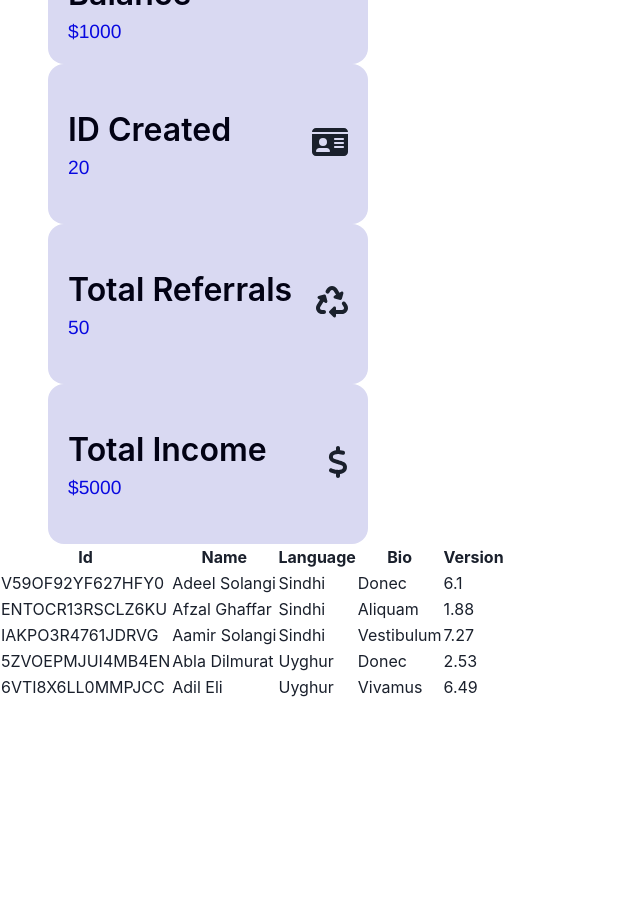
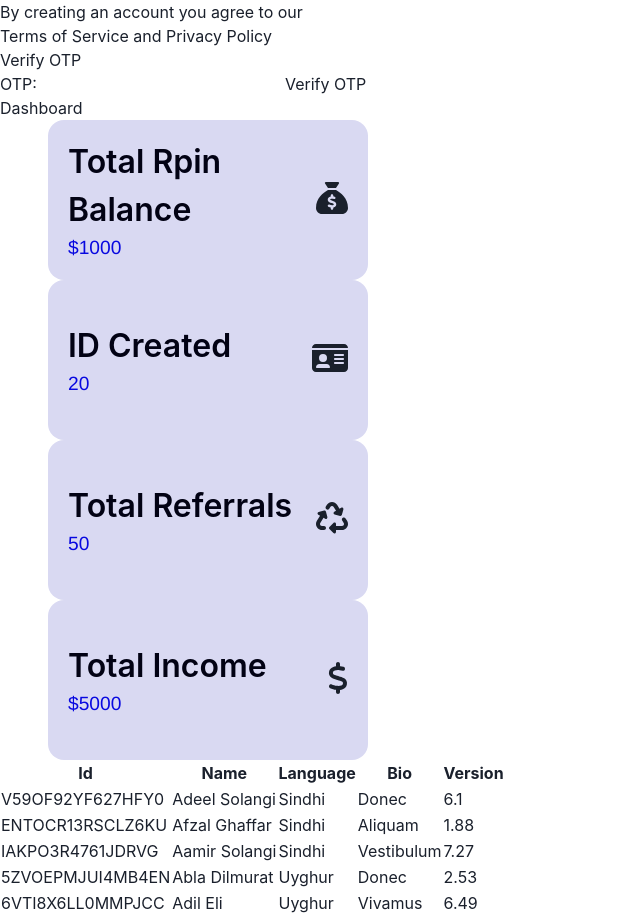
Before and after one commit to vivekpatil2001/growmore, a React (Vite) app in the folder grommor/frontend/: page / in a window 1280 px wide. Shown: the part 120-1036 px from the top of the page, without its empty margins (0-640 px from the left). Before the commit the page ends 820 px from the top, so only its background shows below. Built offline with nearby package versions, Linux system fonts and the light colour scheme.

Commit message:
added page

```diff
--- a/grommor/frontend/package.json
+++ b/grommor/frontend/package.json
@@ -15,7 +15,7 @@
     "@emotion/styled": "^11.11.5",
     "@fortawesome/fontawesome-svg-core": "^6.5.2",
     "@fortawesome/free-solid-svg-icons": "^6.5.2",
-    "@fortawesome/react-fontawesome": "^0.2.0",
+    "@fortawesome/react-fontawesome": "^0.2.1",
     "@headlessui/react": "^2.0.3",
     "@heroicons/react": "^2.1.3",
     "axios": "^1.6.8",
--- a/grommor/frontend/src/App.jsx
+++ b/grommor/frontend/src/App.jsx
@@ -7,7 +7,7 @@ const App = () => {
 
   return (
     <div>
-      {/* <Login /> */}
+      <Login />
       <Dashboard/>
 
     </div>
--- a/grommor/frontend/src/Components/Admin/Admin.jsx
+++ b/grommor/frontend/src/Components/Admin/Admin.jsx
@@ -16,7 +16,7 @@ function Admin() {
   const [users, setUsers] = useState(initialUsers);
 
   // State to track the current mode
-  const [darkMode, setDarkMode] = useState(false);
+  // const [darkMode, setDarkMode] = useState(false);
 
   // Function to toggle between dark and light mode
   const toggleDarkMode = () => {
@@ -50,6 +50,7 @@ function Admin() {
         <h1 className="text-center text-3xl font-bold">Admin Panel</h1>
         <div className="container mx-auto px-4 py-8 mt-12">
 
+3
           <div className="flex justify-around mb-8">
             <div className="w-1/3">
               <h2 className="text-2xl font-semibold mb-2 text-center">Users</h2>
@@ -66,7 +67,7 @@ function Admin() {
                 <p className="text-4xl font-bold text-center mt-4">$10,000</p>
               </div>
             </div>
-          </div>
+          </div>//
 
           <div className="overflow-x-auto">
             <table className="table-auto w-full">
--- a/grommor/frontend/src/Components/Dashboard/Dashboard.jsx
+++ b/grommor/frontend/src/Components/Dashboard/Dashboard.jsx
@@ -10,18 +10,8 @@ import { FaUserCheck } from "react-icons/fa6";
 import { TbArrowsRightLeft } from "react-icons/tb";
 import { BsArrowRightCircleFill } from "react-icons/bs";
 import { FaInstagram, FaTelegram } from "react-icons/fa";
-import { FontAwesomeIcon } from '@fortawesome/react-fontawesome'
-import { faEnvelope } from '@fortawesome/free-solid-svg-icons'
-import { faSackDollar } from '@fortawesome/free-solid-svg-icons'
-import { faIdCard } from '@fortawesome/free-solid-svg-icons'
-import { faRecycle } from '@fortawesome/free-solid-svg-icons'
-import { faDollarSign } from '@fortawesome/free-solid-svg-icons'
-const user = {
-  name: "Tom Cook",
-  email: "tom@example.com",
-  imageUrl:
-    "https://images.unsplash.com/photo-1472099645785-5658abf4ff4e?ixlib=rb-1.2.1&ixid=eyJhcHBfaWQiOjEyMDd9&auto=format&fit=facearea&facepad=2&w=256&h=256&q=80",
-};
+import { FontAwesomeIcon } from '@fortawesome/react-fontawesome';
+import { faEnvelope, faSackDollar, faIdCard, faRecycle, faDollarSign } from '@fortawesome/free-solid-svg-icons';
 
 const getUserDashboard = async () => {
   try {
@@ -32,21 +22,8 @@ const getUserDashboard = async () => {
   }
 };
 
-console.log(user);
 function Dashboard() {
-  // useEffect(() => {
-  //   getUserDashboard();
-  // }, [])
-
-  // State to track the current mode
-  const [darkMode, setDarkMode] = useState(false);
-
-  // Function to toggle between dark and light mode
-  const toggleDarkMode = () => {
-    setDarkMode(!darkMode);
-  };
-
-  const [user,setUser] = useState([
+  const [user, setUser] = useState([
     {
       "name": "Adeel Solangi",
       "language": "Sindhi",
@@ -82,215 +59,44 @@ function Dashboard() {
       "bio": "Vivamus",
       "version": 6.49
     }
-  ])
+  ]);
+
   return (
-    <div>
+    <div className="bg-white text-black">
       <Navbar />
+      <div className="container mx-auto py-8 px-4">
+        <div className="grid grid-cols-1 sm:grid-cols-2 lg:grid-cols-4 lg:gap-20 gap-6 mr-8 mb-8">
+          <Cards icon={faSackDollar} name="Total Rpin Balance" money="$1000" />
+          <Cards icon={faIdCard} name="ID Created" money="20" />
+          <Cards icon={faRecycle} name="Total Referrals" money="50" />
+          <Cards icon={faDollarSign} name="Total Income" money="$5000" />
+        </div>
 
-      {/* <section className="container flex flex-col md:flex-row items-center justify-around">
-        <div className="w-full md:w-1/2 p-4 md:m-auto">
-          <div className="m-2 w-full">
-            <h1 className="text-red-500 mb-4 text-3xl">🎉 Exciting News! 🎉</h1>
-            <p className="text-black">
-              Stay updated with the latest announcements, exclusive offers, and
-              insider insights by joining our Telegram channel{" "}
-              <a href="https://t.me/big_bull_refer_and_earn" target="/blank">
-                Join
-              </a>
-              . It's your passport to staying ahead of the curve and maximizing
-              your earning potential. Don't miss out – join us on Telegram today
-              and let the referral rewards begin! ✨
-            </p>
-          </div>
-          <div>
-            <img src={reffer} className="w-96 ml-36" alt="" />
+        <div className="overflow-x-auto">
+          <table className="min-w-full divide-y divide-gray-200">
+            <thead className="bg-gray-50">
+              <tr>
+                <th className="px-6 py-3 text-left text-xs font-medium text-gray-500 uppercase tracking-wider">Id</th>
+                <th className="px-6 py-3 text-left text-xs font-medium text-gray-500 uppercase tracking-wider">Name</th>
+                <th className="px-6 py-3 text-left text-xs font-medium text-gray-500 uppercase tracking-wider">Language</th>
+                <th className="px-6 py-3 text-left text-xs font-medium text-gray-500 uppercase tracking-wider">Bio</th>
+                <th className="px-6 py-3 text-left text-xs font-medium text-gray-500 uppercase tracking-wider">Version</th>
+              </tr>
+            </thead>
+            <tbody className="bg-white divide-y divide-gray-200">
+              {user.map((user, i) => (
+                <tr key={i}>
+                  <td className="px-6 py-4 whitespace-nowrap">{user.id}</td>
+                  <td className="px-6 py-4 whitespace-nowrap">{user.name}</td>
+                  <td className="px-6 py-4 whitespace-nowrap">{user.language}</td>
+                  <td className="px-6 py-4 whitespace-nowrap">{user.bio}</td>
+                  <td className="px-6 py-4 whitespace-nowrap">{user.version}</td>
+                </tr>
+              ))}
+            </tbody>
+          </table>
         </div>
       </div>
-        <div className="container m-3 flex justify-center items-center flex-col w-full md:w-1/2">
-          <div>
-            <h2 className="text-red-500">Join Announcement Channel</h2>
-            <a
-              href="https://t.me/big_bull_refer_and_earn"
-              className="text-lg flex items-center"
-              target="/blank"
-            >
-              <FaTelegram className="h-6 w-6 mr-2" />
-              https://t.me/big_bull_refer_and_earn
-            </a>
-          </div>
-          <video
-            controls
-            autoPlay
-            loop
-            width="500"
-            height="300"
-            className="video"
-          >
-            <source src={reffer2} type="video/mp4" />
-            Your browser does not support the video tag.
-          </video>
-        </div>
-      </section> */}
-      {/*
-      <div
-        className={`container mx-auto h-screen  px-4 py-8 ${
-          darkMode ? "bg-gray-900 text-white" : "bg-white text-black"
-        }`}
-      >
-        <div className="flex justify-end">
-          <h1
-            className={`text-3xl font-bold mb-4 ${
-              darkMode ? "text-white" : "text-black"
-            }`}
-          ></h1>
-          <button
-            className={`px-4 py-2 rounded-md m-0 p-0 ${
-              darkMode ? "bg-white text-black" : "bg-black text-white"
-            }`}
-            onClick={toggleDarkMode}
-          >
-            {darkMode ? " Light Mode" : " Dark Mode"}
-          </button>
-        </div>
-
-
-        <div className="min-h-full mx-auto max-w-7xl py-6 mt-16 sm:px-6 lg:px-8">
-          <div className="grid grid-cols-1 gap-6 md:grid-cols-2 xl:grid-cols-2">
-            Total Rpin Balance Card
-            <div
-              className={`bg-${
-                darkMode ? "gray-800" : "gray-100"
-              } rounded-lg shadow-lg p-6`}
-            >
-              <h2
-                className={`text-xl font-semibold mb-4 ${
-                  darkMode ? "text-white" : "text-black"
-                }`}
-              >
-                Total Rpin Balance
-              </h2>
-              <p
-                className={`text-3xl ${
-                  darkMode ? "text-white" : "text-gray-700"
-                }`}
-              >
-                $1000
-              </p>
-            </div>
-
-            ID Created today Card
-            <div
-              className={`bg-${
-                darkMode ? "gray-800" : "gray-100"
-              } rounded-lg shadow-lg p-6`}
-            >
-              <h2
-                className={`text-xl font-semibold mb-4 ${
-                  darkMode ? "text-white" : "text-black"
-                }`}
-              >
-                ID Created{" "}
-              </h2>
-              <p
-                className={`text-3xl ${
-                  darkMode ? "text-white" : "text-gray-700"
-                }`}
-              >
-                20
-              </p>
-            </div>
-
-            Total Referrals Card
-            <div
-              className={`bg-${
-                darkMode ? "gray-800" : "gray-100"
-              } rounded-lg shadow-lg p-6`}
-            >
-              <h2
-                className={`text-xl font-semibold mb-4 ${
-                  darkMode ? "text-white" : "text-black"
-                }`}
-              >
-                Total Referrals
-              </h2>
-              <p
-                className={`text-3xl ${
-                  darkMode ? "text-white" : "text-gray-700"
-                }`}
-              >
-                50
-              </p>
-            </div>
-
-            Total Income Card
-            <div
-              className={`bg-${
-                darkMode ? "gray-800" : "gray-100"
-              } rounded-lg shadow-lg p-6`}
-            >
-              <h2
-                className={`text-xl font-semibold mb-4 ${
-                  darkMode ? "text-white" : "text-black"
-                }`}
-              >
-                Total Income
-              </h2>
-              <p
-                className={`text-3xl ${
-                  darkMode ? "text-white" : "text-gray-700"
-                }`}
-              >
-                $5000
-              </p>
-            </div>
-          </div>
-          <div>Referrals Table</div>
-        </div>
-      </div> */}
-
-
-      {/* <Payment /> */}
-
-      <div className="bg-blue-100  ">
-        <div className="bg-[#f5f5f5] py-10 mx-5 flex ">
-          <Cards icon={faSackDollar} name={`Total Rpin Balance`} money={`  $1000`} />
-          <Cards icon={faIdCard} name={`ID Created`} money={` 20`} />
-          <Cards icon={faRecycle} name={` Total Referrals`} money={` 50`} />
-          <Cards icon={faDollarSign} name={` Total Income`} money={`  $5000`} />
-        </div>
-
-      </div>
-
-      <table>
-        <thead>
-          <tr>
-          <th>Id</th>
-          <th>Name</th>
-          <th>Language</th>
-          <th>Bio</th>
-          <th>Version</th>
-          </tr>
-        </thead>
-        <tbody>
-          {
-            user.map((users , i) => {
-              const {name , id , language,bio, version} = users
-              return (
-                <>
-                <tr>
-                <td>{id}</td>
-                <td>{name}</td>
-                <td>{language}</td>
-                <td>{bio}</td>
-                <td>{version}</td>
-                </tr>
-                </>
-              )
-            })
-
-          }
-        </tbody>
-      </table>
     </div>
   );
 }
--- a/grommor/frontend/src/Components/LoginPage/Login.jsx
+++ b/grommor/frontend/src/Components/LoginPage/Login.jsx
@@ -151,7 +151,7 @@ function Login() {
   return (
     <Routes>
       <Route path="/" element={<Home phoneNumber={phoneNumber} referralCode={referralCode} setPhoneNumber={setPhoneNumber} setReferralCode={setReferralCode} sendData={sendData} otp={otp} handleVerifyOtp={handleVerifyOtp} setOtp={setOtp} />} />
-      <Route path="/dashboard" element={<Dashboard />} />
+      <Route path="/login" element={<Login />} />
       <Route path="/payment" element={<Payment />} />
       <Route path="/history" element={<Admin />} />
       <Route path="/paymentSuccess" element={<PaymentSuccess />} />
```
Also changed, not shown: 1 other file (tests, documents, lock files or other folders). Lines whose indentation alone changed are shown as unchanged.
